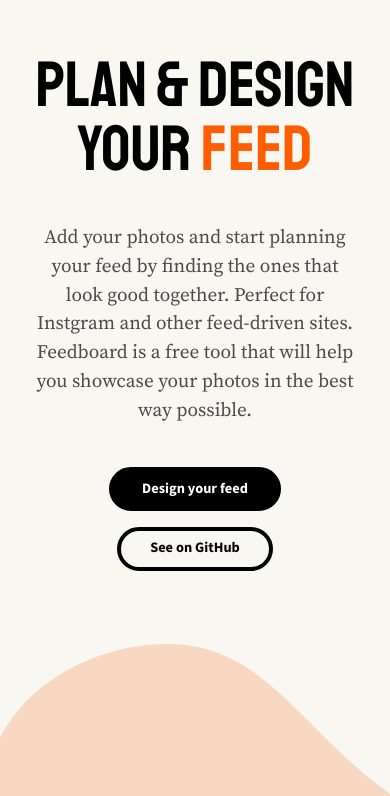
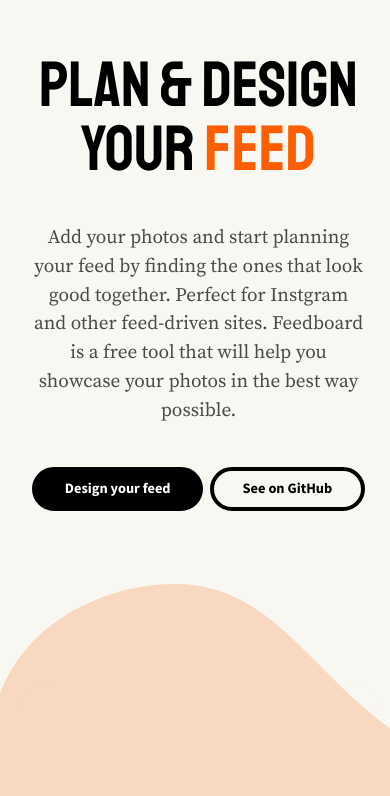
Before and after one commit to electerious/Feedboard, a Next.js app: page / in a window 390 px wide. Shown: the part 116-912 px from the top of the page. Built offline with nearby package versions, Linux system fonts and the light colour scheme.

Commit message:
Adjust height of preview on mobile

```diff
--- a/pages/index.module.scss
+++ b/pages/index.module.scss
@@ -40,10 +40,10 @@
 	align-items: center;
 
 	@media (max-width: 800px) {
-		gap: 1em;
+		gap: .4em;
 	}
 
-	@media (max-width: 400px) {
+	@media (max-width: 380px) {
 		grid-auto-flow: row;
 	}
 }
@@ -79,6 +79,14 @@
 	height: 900px;
 	border: none;
 	border-radius: 34px;
+
+	@media (max-width: 1000px) {
+		height: 800px;
+	}
+
+	@media (max-width: 600px) {
+		height: 700px;
+	}
 }
 
 .blob {
```
